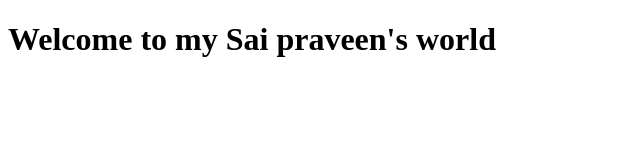
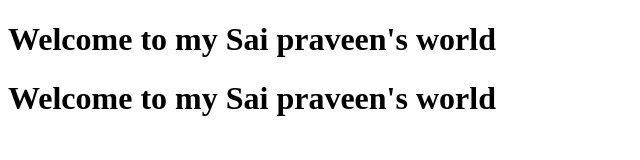
Before and after one commit to saipraveenkudapa/newjenkins, a plain HTML site: page index.html in a window 1280 px wide. Shown: the whole page, without its empty margins (0-640 px from the left). Drawn offline with Linux system fonts and the light colour scheme.

Commit message:
Add files via upload

```diff
--- a/index.html
+++ b/index.html
@@ -4,5 +4,6 @@
 </head>
 <body>
 	<h1>Welcome to my Sai praveen's world</h1>
+	<h1>Welcome to my Sai praveen's world</h1>
 </body>
 </html>
```
